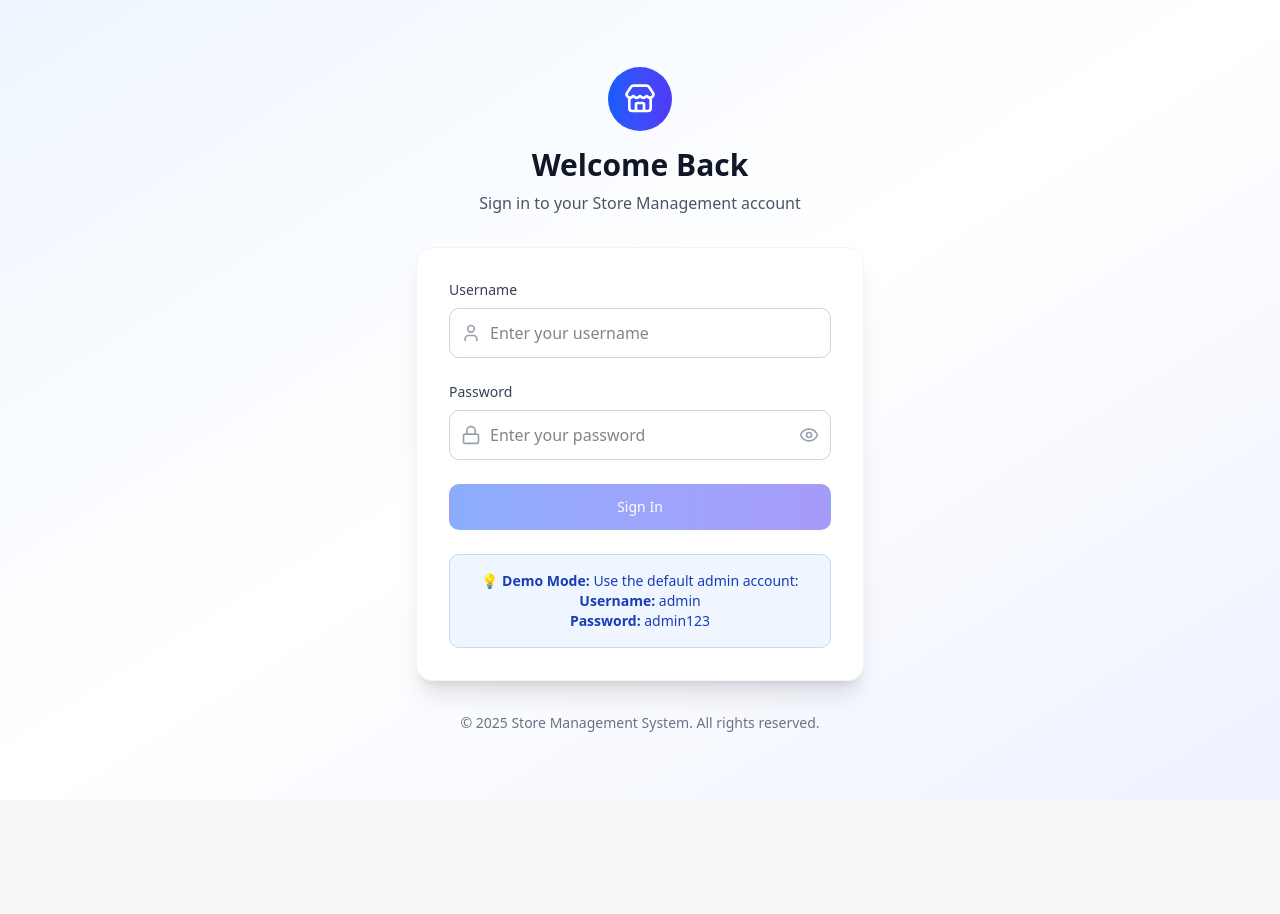
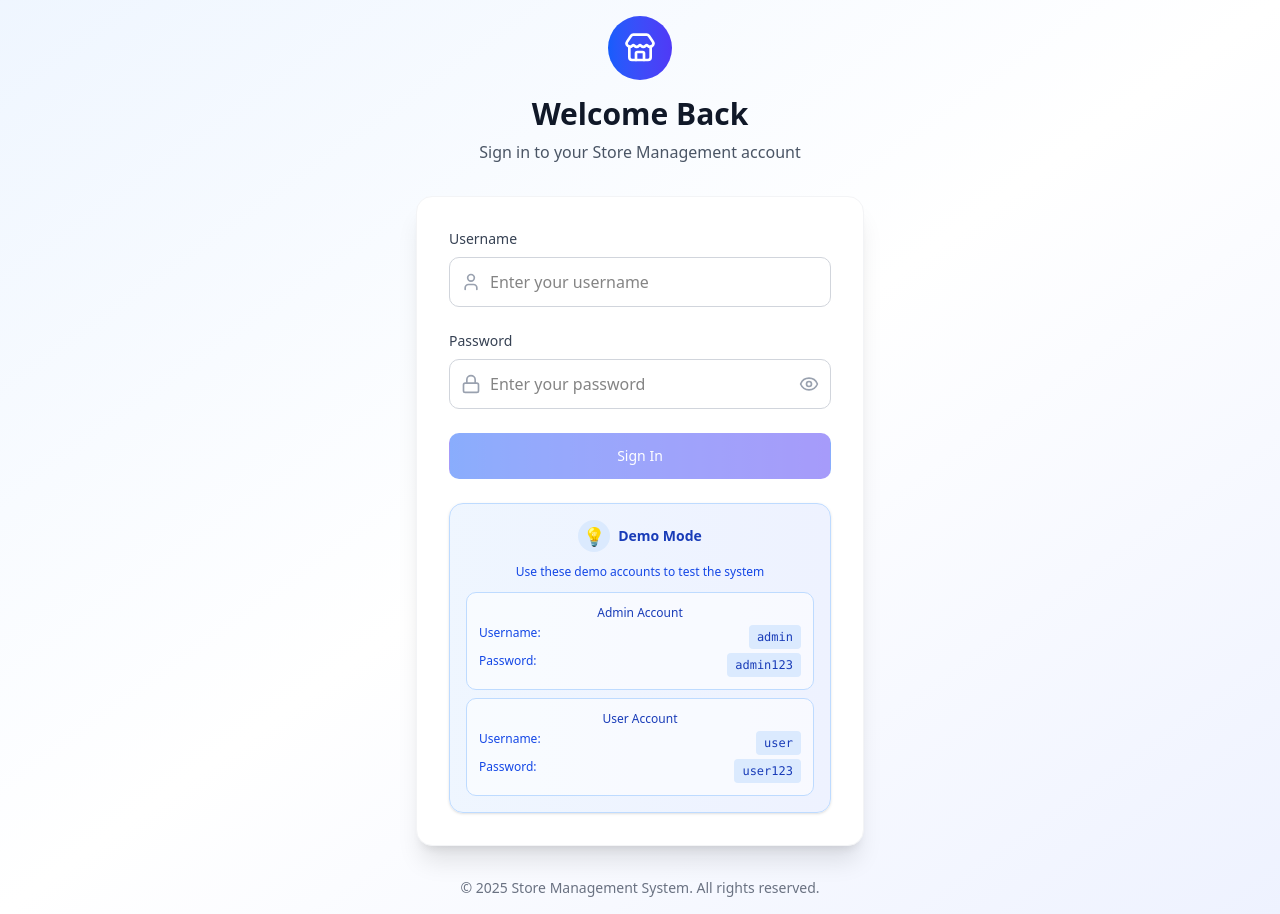
Before and after one commit to Abdou6DEV/StoreManagement, a React (Vite) app: page /#/login in a window 1280 px wide. Before the commit the page ends 800 px from the top, so only its background shows below. Built offline with nearby package versions, Linux system fonts and the light colour scheme.

Commit message:
Update demo credentials in login page

```diff
--- a/src/pages/login.tsx
+++ b/src/pages/login.tsx
@@ -136,14 +136,46 @@ export default function Login() {
           </form>
 
           {/* Demo Info */}
-          <div className="mt-6 p-4 bg-blue-50 rounded-lg border border-blue-200">
-            <p className="text-sm text-blue-800 text-center">
-              💡 <strong>Demo Mode:</strong> Use the default admin account:
-              <br />
-              <strong>Username:</strong> admin
-              <br />
-              <strong>Password:</strong> admin123
-            </p>
+          <div className="mt-6 p-4 bg-gradient-to-r from-blue-50 to-indigo-50 rounded-xl border border-blue-200 shadow-sm">
+            <div className="text-center">
+              <div className="flex items-center justify-center mb-3">
+                <div className="w-8 h-8 bg-blue-100 rounded-full flex items-center justify-center mr-2">
+                  <span className="text-blue-600 text-lg">💡</span>
+                </div>
+                <h3 className="text-sm font-semibold text-blue-800">Demo Mode</h3>
+              </div>
+              <p className="text-xs text-blue-700 mb-3">Use these demo accounts to test the system</p>
+
+              <div className="space-y-2">
+                <div className="bg-white/60 rounded-lg p-3 border border-blue-200">
+                  <div className="text-xs font-medium text-blue-800 mb-1">Admin Account</div>
+                  <div className="text-xs text-blue-700 space-y-1">
+                    <div className="flex justify-between">
+                      <span>Username:</span>
+                      <code className="bg-blue-100 px-2 py-1 rounded text-blue-800 font-mono">admin</code>
+                    </div>
+                    <div className="flex justify-between">
+                      <span>Password:</span>
+                      <code className="bg-blue-100 px-2 py-1 rounded text-blue-800 font-mono">admin123</code>
+                    </div>
+                  </div>
+                </div>
+
+                <div className="bg-white/60 rounded-lg p-3 border border-blue-200">
+                  <div className="text-xs font-medium text-blue-800 mb-1">User Account</div>
+                  <div className="text-xs text-blue-700 space-y-1">
+                    <div className="flex justify-between">
+                      <span>Username:</span>
+                      <code className="bg-blue-100 px-2 py-1 rounded text-blue-800 font-mono">user</code>
+                    </div>
+                    <div className="flex justify-between">
+                      <span>Password:</span>
+                      <code className="bg-blue-100 px-2 py-1 rounded text-blue-800 font-mono">user123</code>
+                    </div>
+                  </div>
+                </div>
+              </div>
+            </div>
           </div>
         </div>
 
```
